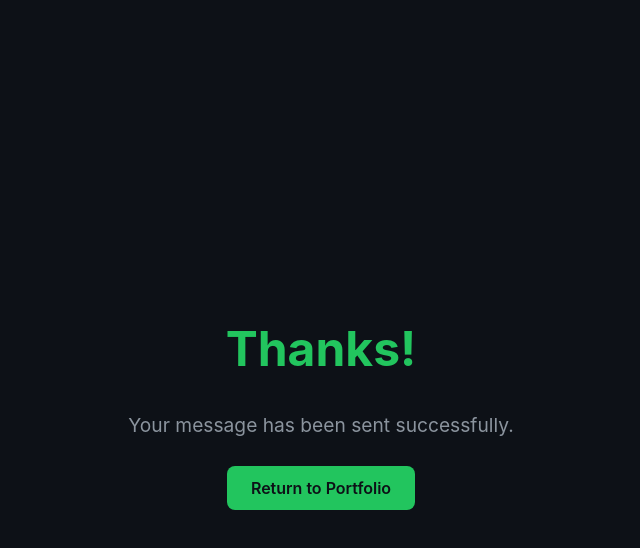
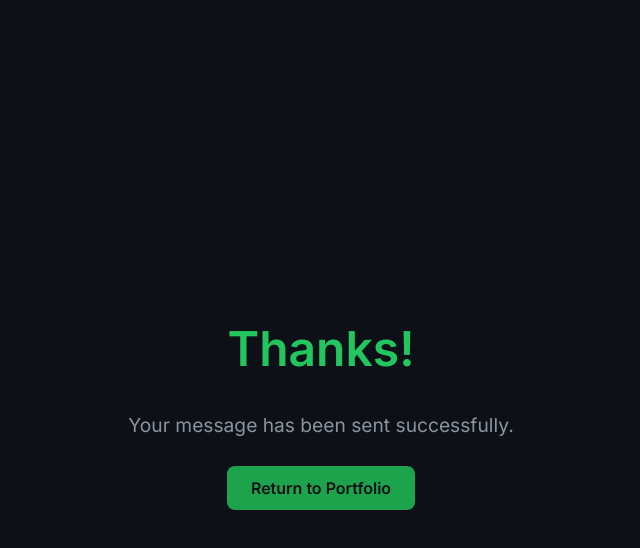
Before and after one commit to ganesha360/my-portfolio, a plain HTML site: page success.html in a window 1280 px wide. In both pictures the pointer is over the link "Return to Portfolio". Shown: the whole page, without its empty margins (319-959 px from the left). Drawn offline with Linux system fonts and the light colour scheme.

Commit message:
Update success.html

```diff
--- a/success.html
+++ b/success.html
@@ -4,6 +4,7 @@
     <meta charset="UTF-8">
     <meta name="viewport" content="width=device-width, initial-scale=1.0">
     <title>Message Sent!</title>
+    <link href="https://fonts.googleapis.com/css2?family=Inter:wght@400;600&display=swap" rel="stylesheet">
     <style>
         body {
             background-color: #0d1117;
@@ -28,7 +29,7 @@
             font-weight: 600;
             transition: transform 0.2s;
         }
-        a:hover { transform: translateY(-3px); }
+        a:hover { transform: translateY(-3px); background-color: #1ea34d; }
     </style>
 </head>
 <body>
```
